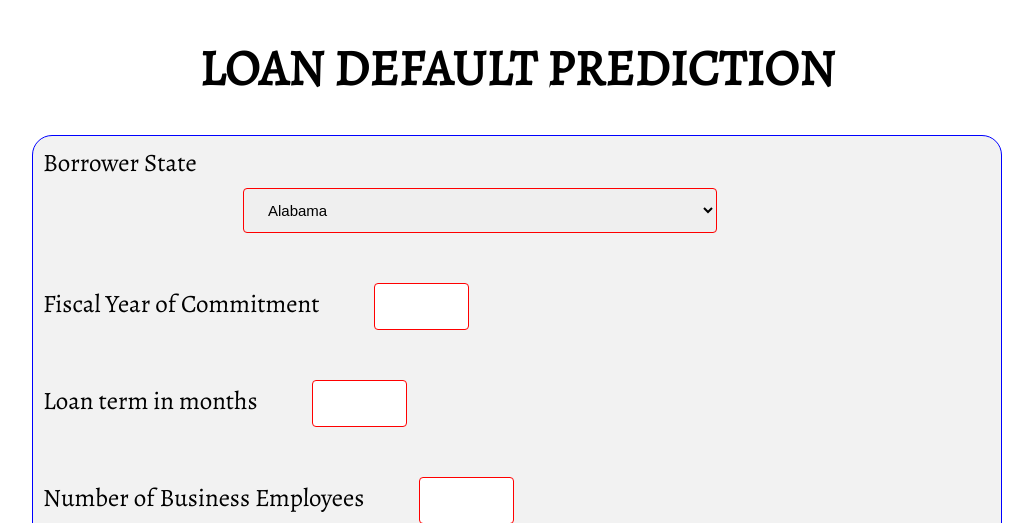
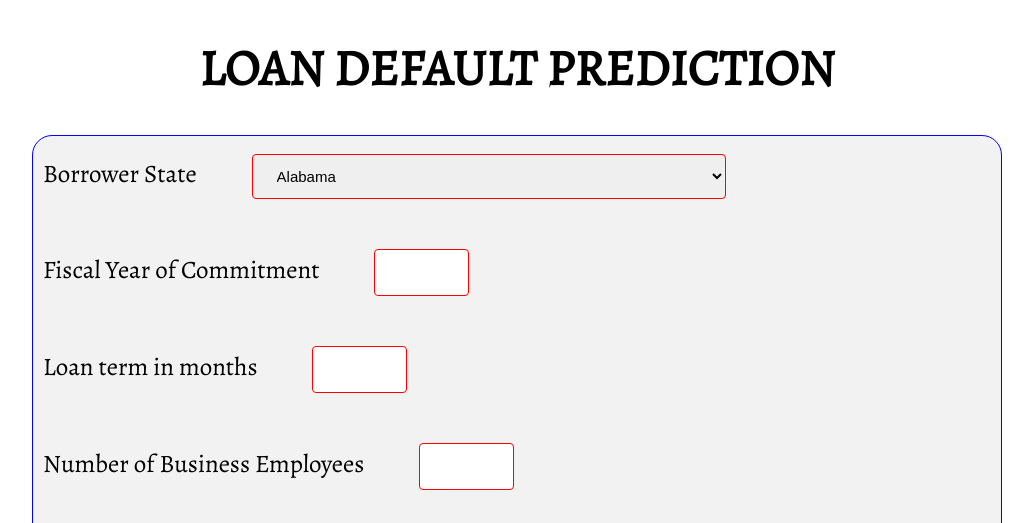
Before and after one commit to snairharikrishnan/Loan-Default-Prediction, a Flask app: page / in a window 1280 px wide. Shown: the top 523 px of the page, without its empty margins (123-1156 px from the left). Run offline with Flask 2, Linux system fonts and the light colour scheme; parts of the project's set-up code (start-up, migrations or seed data) failed here and were passed over.

Commit message:
Update index.html

```diff
--- a/templates/index.html
+++ b/templates/index.html
@@ -14,7 +14,7 @@
 	  font-size: 15px;
 	  width: 50%;
 	  padding: 12px 20px;
-	  margin: 8px 200px;
+	  margin: 8px 50px;
 	  display: inline-block;
 	  border: 1px solid #ff0000;
 	  border-radius: 4px;
```
